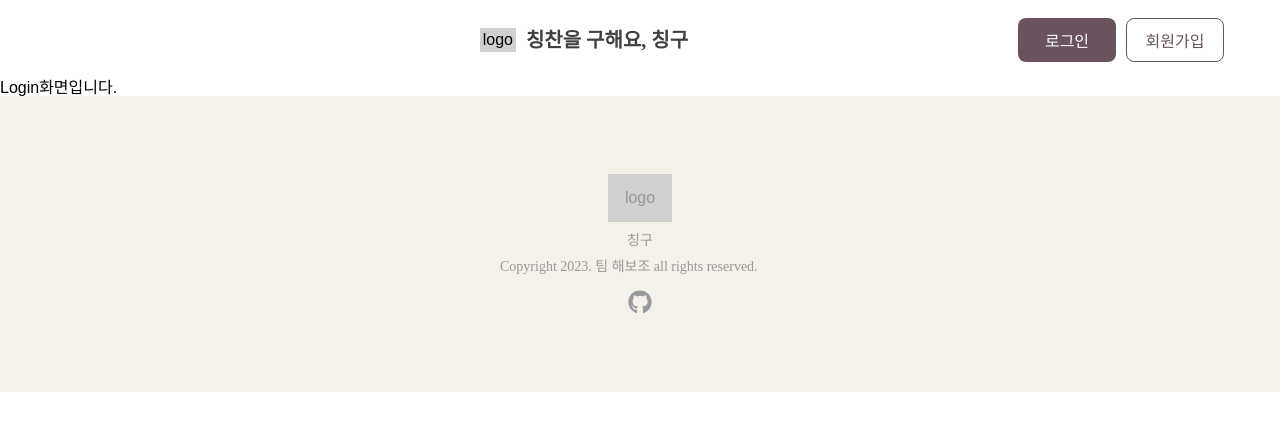
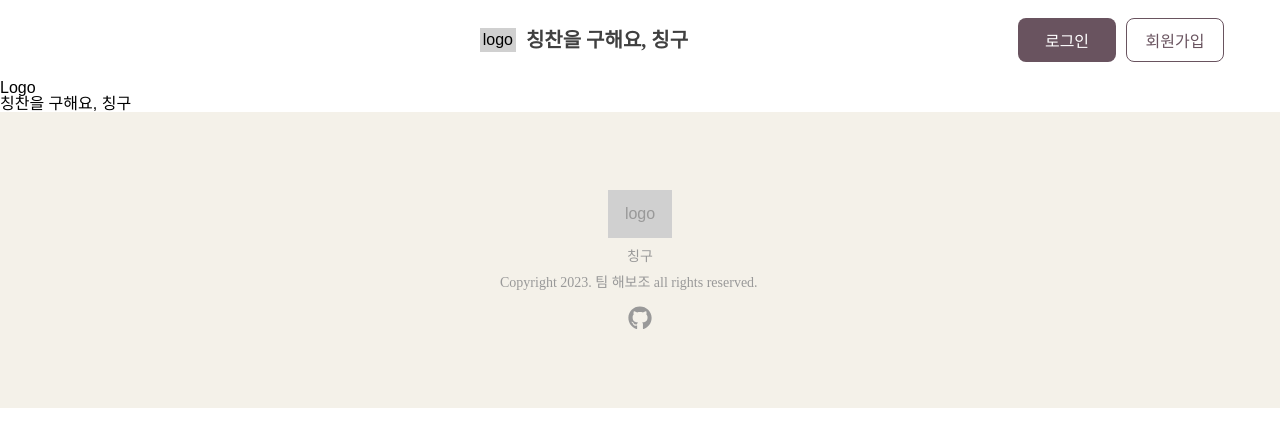
Before and after one commit to DHyeonJ/Compliment, a React (Create React App) app: page /login in a window 1280 px wide. Shown: the top 446 px of the page. Built offline with nearby package versions, Linux system fonts and the light colour scheme; no server answers.

Commit message:
Feat.SignUP(아이디,비밀번호)-파이어베이스와 연동완료

```diff
--- a/src/pages/user/Login.tsx
+++ b/src/pages/user/Login.tsx
@@ -1,7 +1,16 @@
 import React from 'react'
 
 function Login() {
-  return <div>Login화면입니다.</div>
+  return (
+    <>
+      <div>
+        <div>
+          <div>Logo</div>
+          <div>칭찬을 구해요, 칭구</div>
+        </div>
+      </div>
+    </>
+  )
 }
 
 export default Login
```
